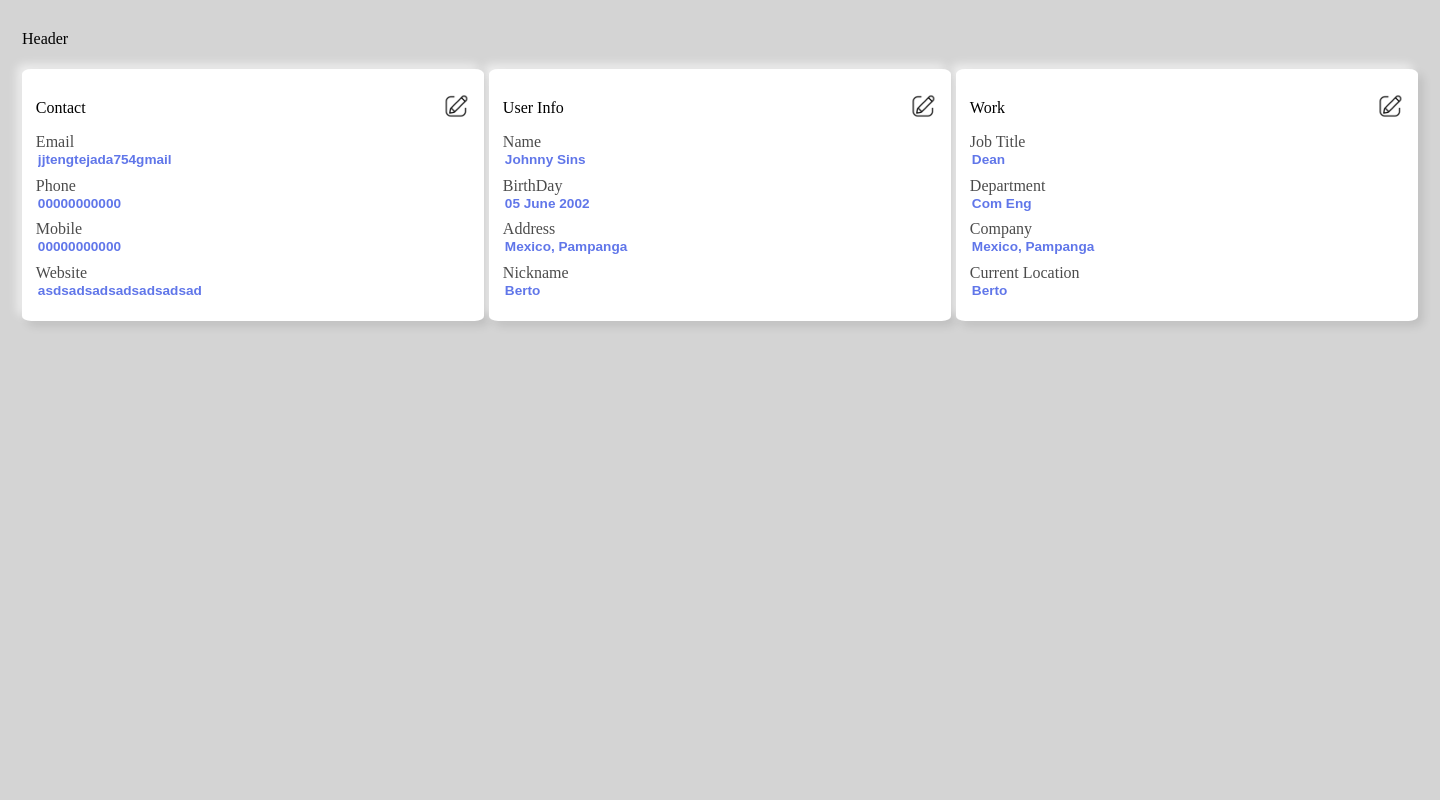
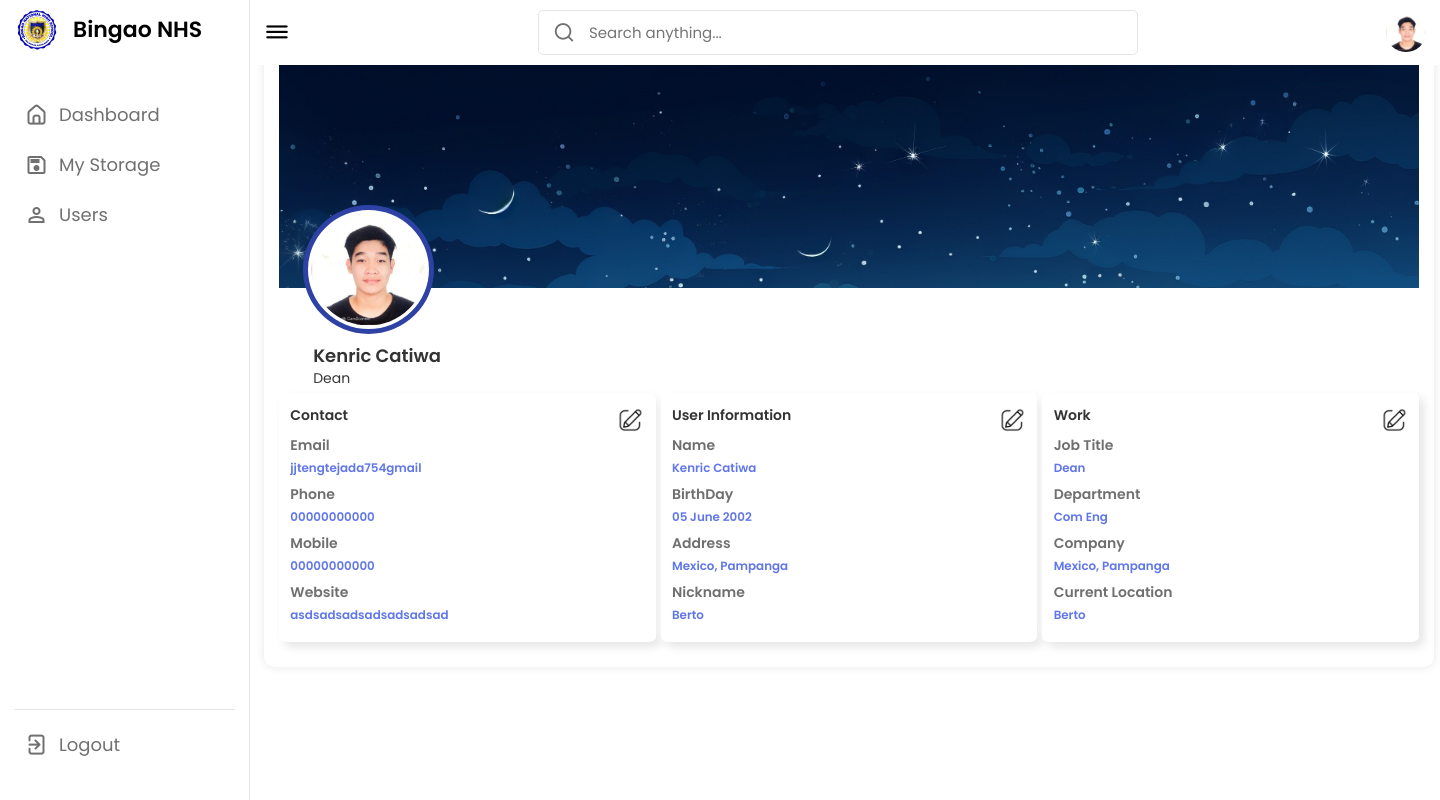
Before and after one commit to tayawaaean/File_Management_System, a PHP site: page /personal_info.html in a window 1440 px wide. Run offline with PHP 8.4, Linux system fonts and the light colour scheme.

Commit message:
Personal-Info

```diff
--- a/css/personal_info.css
+++ b/css/personal_info.css
@@ -3,7 +3,7 @@
     gap: 5px;
     margin: 14px;
     grid-template-columns: repeat(3, 1fr);
-    grid-template-rows: auto;
+    grid-template-rows: auto 1fr auto;
     grid-template-areas:
         "header header header"
         "first-side second-side third-side";
@@ -11,11 +11,13 @@
 body{
     background-color: rgb(212, 212, 212)
 }
-.header {
-    grid-area: header;
+
+nav{
+    grid-area: nav;
 }
-
-
+.dashboard{
+    grid-area: dashboard;
+}
 .first-side {
     padding: 3%;
     grid-area: first-side;
@@ -51,6 +53,7 @@ input[type='text']{
 }
 .user-label{
     opacity: .7;
+    display: flex;
 }
 .content-info{
     display: flex;
@@ -74,31 +77,68 @@ input[type='text']{
     width: 28px; /* Adjust as needed */
     height: auto;
 }
+.textheader{
+    font-weight: bold;
+}
+.cancel-btn i{
+    text-decoration: none;
+}
+.buttons{
+    display: flex;
+
+}
+
 .cancel-btn{
     display: none;
-    text-decoration: none;
-    color: black;
-    border: 1px solid black;
-    padding: .5%;
-    background-color: rgb(172, 149, 167);
-    border-radius: 15%;
-    margin-left: 65%;
 }
 .save-btn{
     display: none;
-    background-color: rgb(128, 218, 125);
-    text-decoration: none;
-    color: black;
-    border: 1px solid black;
-    padding: .5%;
-    border-radius: 15%;
+}
+.header {
+    grid-area: header;
+    width: auto;
+    height: auto;
+}
+.image-background-profile{
+    width: 100%;
+    height: auto;
+    overflow: hidden;
+}
+.white-bg {
+    background-color: white ;
+    width: 100%;
+    height: 100px;
+    display: flex;
+    flex-direction: column;
+    justify-content: flex-end;
+}
+.white-bg span{
+    margin-left: 3%;
+}
+.white-bg .userName{
+    font-weight: bold;
+    font-size: 18px;
+}
+.image-user img{
+    position: absolute;
+    width: 11%;
+    height: auto;
+    margin-left: 2%;
+    margin-top: -7%;
+    border: 5px solid rgb(46, 66, 166);
+    padding: .3%;
+    background-color: white;
+    border-radius: 50%;
 }
 
+
 @media screen and (max-width: 768px) {
-    body {
-        overflow: hidden;
+    .image-user img{
+       width: 25%;
     }
-
+    .white-bg span{
+        margin-bottom: -2%;
+    }
     .container {
         display: grid;
         gap: 5px;
--- /dev/null
+++ b/css/style-personal-info.css
@@ -0,0 +1,526 @@
+/* ===== Google Font Import - Poppins ===== */
+@import url('https://fonts.googleapis.com/css2?family=Poppins:wght@200;300;400;500;600&display=swap');
+*{
+    margin: 0;
+    padding: 0;
+    box-sizing: border-box;
+    font-family: 'Poppins', sans-serif;
+}
+
+:root{
+    /* ===== Colors ===== */
+    --primary-color: #0E4BF1;
+    --panel-color: #FFF;
+    --text-color: #000;
+    --black-light-color: #707070;
+    --border-color: #e6e5e5;
+    --toggle-color: #DDD;
+    --box1-color: #4DA3FF;
+    --box2-color: #FFE6AC;
+    --box3-color: #E7D1FC;
+    --title-icon-color: #fff;
+
+    /* ====== Transition ====== */
+    --tran-05: all 0.5s ease;
+    --tran-03: all 0.3s ease;
+    --tran-03: all 0.2s ease;
+}
+
+body{
+    min-height: 100vh;
+    background-color: var(--primary-color);
+}
+body.dark{
+    --primary-color: #3A3B3C;
+    --panel-color: #242526;
+    --text-color: #CCC;
+    --black-light-color: #CCC;
+    --border-color: #4D4C4C;
+    --toggle-color: #FFF;
+    --box1-color: #3A3B3C;
+    --box2-color: #3A3B3C;
+    --box3-color: #3A3B3C;
+    --title-icon-color: #CCC;
+}
+/* === Custom Scroll Bar CSS === */
+::-webkit-scrollbar {
+    width: 8px;
+}
+::-webkit-scrollbar-track {
+    background: #f1f1f1;
+}
+::-webkit-scrollbar-thumb {
+    background: var(--primary-color);
+    border-radius: 12px;
+    transition: all 0.3s ease;
+}
+
+::-webkit-scrollbar-thumb:hover {
+    background: #0b3cc1;
+}
+
+body.dark::-webkit-scrollbar-thumb:hover,
+body.dark .activity-data::-webkit-scrollbar-thumb:hover{
+    background: #3A3B3C;
+}
+
+h2{
+    font-weight: 600;
+    font-size: 40px;
+    color: var(--text-color);
+}
+nav{
+    position: fixed;
+    top: 0;
+    left: 0;
+    height: 100%;
+    width: 250px;
+    padding: 10px 14px;
+    background-color: var(--panel-color);
+    border-right: 1px solid var(--border-color);
+    transition: var(--tran-05);
+}
+nav.close{
+    width: 73px;
+}
+nav .logo-name{
+    display: flex;
+    align-items: center;
+}
+nav .logo-image{
+    display: flex;
+    justify-content: center;
+    min-width: 45px;
+}
+nav .logo-image img{
+    width: 40px;
+    object-fit: cover;
+    border-radius: 50%;
+}
+
+nav .logo-name .logo_name{
+    font-size: 22px;
+    font-weight: 600;
+    color: var(--text-color);
+    margin-left: 14px;
+    transition: var(--tran-05);
+}
+nav.close .logo_name{
+    opacity: 0;
+    pointer-events: none;
+}
+nav .menu-items{
+    margin-top: 40px;
+    height: calc(100% - 90px);
+    display: flex;
+    flex-direction: column;
+    justify-content: space-between;
+}
+.menu-items li{
+    list-style: none;
+}
+.menu-items li a{
+    display: flex;
+    align-items: center;
+    height: 50px;
+    text-decoration: none;
+    position: relative;
+}
+.nav-links li a:hover:before{
+    content: "";
+    position: absolute;
+    left: -7px;
+    height: 5px;
+    width: 5px;
+    border-radius: 50%;
+    background-color: var(--primary-color);
+}
+body.dark li a:hover:before{
+    background-color: var(--text-color);
+}
+.menu-items li a i{
+    font-size: 24px;
+    min-width: 45px;
+    height: 100%;
+    display: flex;
+    align-items: center;
+    justify-content: center;
+    color: var(--black-light-color);
+}
+.menu-items li a .link-name{
+    font-size: 18px;
+    font-weight: 400;
+    color: var(--black-light-color);
+    transition: var(--tran-05);
+}
+nav.close li a .link-name{
+    opacity: 0;
+    pointer-events: none;
+}
+.nav-links li a:hover i,
+.nav-links li a:hover .link-name{
+    color: var(--primary-color);
+}
+body.dark .nav-links li a:hover i,
+body.dark .nav-links li a:hover .link-name{
+    color: var(--text-color);
+}
+.menu-items .logout-mode{
+    padding-top: 10px;
+    border-top: 1px solid var(--border-color);
+}
+.menu-items .mode{
+    display: flex;
+    align-items: center;
+    white-space: nowrap;
+}
+.menu-items .mode-toggle{
+    position: absolute;
+    right: 14px;
+    height: 50px;
+    min-width: 45px;
+    display: flex;
+    align-items: center;
+    justify-content: center;
+    cursor: pointer;
+}
+.mode-toggle .switch{
+    position: relative;
+    display: inline-block;
+    height: 22px;
+    width: 40px;
+    border-radius: 25px;
+    background-color: var(--toggle-color);
+}
+.switch:before{
+    content: "";
+    position: absolute;
+    left: 5px;
+    top: 50%;
+    transform: translateY(-50%);
+    height: 15px;
+    width: 15px;
+    background-color: var(--panel-color);
+    border-radius: 50%;
+    transition: var(--tran-03);
+}
+body.dark .switch:before{
+    left: 20px;
+}
+
+.dashboard{
+    position: relative;
+    left: 250px;
+    background-color: var(--panel-color);
+    min-height: 100vh;
+    width: calc(100% - 250px);
+    padding: 10px 14px;
+    transition: var(--tran-05);
+}
+nav.close ~ .dashboard{
+    left: 73px;
+    width: calc(100% - 73px);
+}
+.dashboard .top{
+    position: fixed;
+    top: 0;
+    left: 250px;
+    display: flex;
+    width: calc(100% - 250px);
+    justify-content: space-between;
+    align-items: center;
+    padding: 10px 14px;
+    background-color: var(--panel-color);
+    transition: var(--tran-05);
+    z-index: 10;
+}
+nav.close ~ .dashboard .top{
+    left: 73px;
+    width: calc(100% - 73px);
+}
+.dashboard .top .sidebar-toggle{
+    font-size: 26px;
+    color: var(--text-color);
+    cursor: pointer;
+}
+.dashboard .top .search-box{
+    position: relative;
+    height: 45px;
+    max-width: 600px;
+    width: 100%;
+    margin: 0 30px;
+}
+.top .search-box input{
+    position: absolute;
+    border: 1px solid var(--border-color);
+    background-color: var(--panel-color);
+    padding: 0 25px 0 50px;
+    border-radius: 5px;
+    height: 100%;
+    width: 100%;
+    color: var(--text-color);
+    font-size: 15px;
+    font-weight: 400;
+    outline: none;
+}
+.top .search-box i{
+    position: absolute;
+    left: 15px;
+    font-size: 22px;
+    z-index: 10;
+    top: 50%;
+    transform: translateY(-50%);
+    color: var(--black-light-color);
+}
+.top img{
+    width: 40px;
+    border-radius: 50%;
+}
+.dashboard .dash-content{
+    padding-top: 50px;
+}
+.dash-content .title{
+    display: flex;
+    align-items: center;
+    margin: 0px 0 30px 0;
+    justify-content: space-between;
+}
+.dash-content .title i{
+    position: relative;
+    height: 35px;
+    width: 35px;
+    border-radius: 6px;
+    color: var(--title-icon-color);
+    display: flex;
+    align-items: center;
+    justify-content: center;
+    font-size: 24px;
+}
+.dash-content .title .text{
+    font-size: 24px;
+    font-weight: 500;
+    color: var(--text-color);
+    margin-left: 10px;
+}
+.dash-content .boxes{
+    display: flex;
+    align-items: center;
+    justify-content: space-between;
+    flex-wrap: wrap;
+}
+.dash-content .boxes .box{
+    display: flex;
+    flex-direction: column;
+    align-items: center;
+    border-radius: 12px;
+    width: calc(100% / 2 - 15px);
+    padding: 15px 20px;
+    background-color: #0E4BF1;
+    transition: var(--tran-05);
+}
+.boxes .box i{
+    font-size: 35px;
+    color: var(--text-color);
+}
+.boxes .box .text{
+    white-space: nowrap;
+    font-size: 18px;
+    font-weight: 500;
+    color: var(--text-color);
+}
+.boxes .box .number{
+    font-size: 40px;
+    font-weight: 500;
+    color: var(--text-color);
+}
+.boxes .box.box2{
+    background-color: gold;
+}
+.boxes .box.box3{
+    background-color: var(--box3-color);
+}
+.dash-content .activity .activity-data{
+    display: flex;
+    justify-content: space-between;
+    align-items: center;
+    width: 100%;
+}
+.activity .activity-data{
+    display: flex;
+}
+.activity-data .data{
+    display: flex;
+    flex-direction: column;
+    margin: 0 15px;
+}
+.activity-data .data-title{
+    font-size: 18px;
+    font-weight: 400;
+    color: var(--black-light-color);
+}
+.activity-data .data .data-list{
+    font-size: 18px;
+    font-weight: 400;
+    margin-top: 20px;
+    white-space: nowrap;
+    color: var(--text-color);
+}
+
+.container {
+    /* border: 1px solid black; */
+    flex-basis: calc(50% - 20px); /* 50% width with margin included */
+    background-color: white;
+    padding: 20px;
+    border-radius: 10px;
+    box-shadow: 0 0 10px rgba(0, 0, 0, 0.1);
+    margin-top: 3%;
+}
+
+.bottom-search .search {
+    position: relative;
+    display: flex;
+    align-items: center;
+}
+
+.bottom-search input[type="text"] {
+    padding: 8px 30px 8px 50px; /* Adjust padding as needed */
+    border: 1px solid var(--border-color);
+    background-color: var(--panel-color);
+    border-radius: 25px;
+    height: 100%;
+    width: 150px; /* Adjust width as needed */
+    color: var(--text-color);
+    font-size: 15px;
+    font-weight: 400;
+    outline: none;
+}
+
+.bottom-search input[type="text"]:focus {
+    outline: none;
+    border-color: var(--accent-color); /* Add focus style */
+}
+
+.bottom-search .search i {
+    position: absolute;
+    left: 10px; /* Adjust position as needed */
+    color: var(--black-light-color); /* Adjust icon color */
+    pointer-events: none; /* Ensure the icon doesn't interfere with input events */
+}
+
+/* Add this CSS to your existing stylesheet */
+
+.nav-links li:hover {
+    background-color: skyblue; /* Change background color on hover */
+    border-radius: 35px;
+}
+
+.nav-links li.active {
+    width: 100%;
+    color: var(--color-primary);
+    background-color: var(--color-light);
+    margin-left: 0;
+}
+
+.nav-links li:hover .link-name,
+.nav-links li.active .link-name {
+    color: white; /* Change text color on hover and active */
+}
+
+@media (max-width: 1000px) {
+    nav{
+        width: 73px;
+    }
+    nav.close{
+        width: 250px;
+    }
+    nav .logo_name{
+        opacity: 0;
+        pointer-events: none;
+    }
+    nav.close .logo_name{
+        opacity: 1;
+        pointer-events: auto;
+    }
+    nav li a .link-name{
+        opacity: 0;
+        pointer-events: none;
+    }
+    nav.close li a .link-name{
+        opacity: 1;
+        pointer-events: auto;
+    }
+    nav ~ .dashboard{
+        left: 73px;
+        width: calc(100% - 73px);
+    }
+    nav.close ~ .dashboard{
+        left: 250px;
+        width: calc(100% - 250px);
+    }
+    nav ~ .dashboard .top{
+        left: 73px;
+        width: calc(100% - 73px);
+    }
+    nav.close ~ .dashboard .top{
+        left: 250px;
+        width: calc(100% - 250px);
+    }
+    .activity .activity-data{
+        overflow-X: scroll;
+    }
+}
+
+@media (max-width: 780px) {
+    .container{
+        margin-top: 15%;
+    }
+    .dash-content .boxes .box{
+        width: calc(100% / 2 - 15px);
+        margin-top: 15px;
+    }
+}
+@media (max-width: 560px) {
+    .dash-content .boxes .box{
+        width: 100% ;
+    }
+}
+@media (max-width: 400px) {
+    nav{
+        width: 0px;
+    }
+    nav.close{
+        width: 73px;
+    }
+    nav .logo_name{
+        opacity: 0;
+        pointer-events: none;
+    }
+    nav.close .logo_name{
+        opacity: 0;
+        pointer-events: none;
+    }
+    nav li a .link-name{
+        opacity: 0;
+        pointer-events: none;
+    }
+    nav.close li a .link-name{
+        opacity: 0;
+        pointer-events: none;
+    }
+    nav ~ .dashboard{
+        left: 0;
+        width: 100%;
+    }
+    nav.close ~ .dashboard{
+        left: 73px;
+        width: calc(100% - 73px);
+    }
+    nav ~ .dashboard .top{
+        left: 0;
+        width: 100%;
+    }
+    nav.close ~ .dashboard .top{
+        left: 0;
+        width: 100%;
+    }
+}
--- a/index.html
+++ b/index.html
@@ -32,7 +32,7 @@
                     <i class="material-symbols-outlined">save</i>
                     <span class="link-name">My Storage</span>
                 </a></li>
-                <li><a href="#">
+                <li><a href="/personal_info.html">
                     <i class="material-symbols-outlined">person</i>
                     <span class="link-name">Users</span>
                 </a></li>
@@ -71,6 +71,7 @@
                         <span class="text">Total Users</span>
                         <span class="number">12</span>
                     </div>
+
                     <div class="box box2">
                         <i class="material-symbols-outlined">folder_open</i>
                         <span class="text">Total Files</span>
--- a/personal_info.html
+++ b/personal_info.html
@@ -4,23 +4,91 @@
     <meta charset="UTF-8">
     <meta name="viewport" content="width=device-width, initial-scale=1.0">
     <link rel="stylesheet" href="/css/personal_info.css">
+    <link rel="stylesheet" href="/css/style-personal-info.css">
+    <link rel="stylesheet" href="https://unicons.iconscout.com/release/v4.0.0/css/line.css">
+    <link rel="stylesheet" href="https://fonts.googleapis.com/css2?family=Material+Symbols+Outlined:opsz,wght,FILL,GRAD@20..48,100..700,0..1,-50..200" />
+    <link rel="stylesheet" href="https://maxcdn.bootstrapcdn.com/bootstrap/3.3.7/css/bootstrap.min.css">
+    <link href="https://fonts.googleapis.com/icon?family=Material+Icons+Sharp" rel="stylesheet">
+    <link rel="stylesheet" href="https://fonts.googleapis.com/css2?family=Material+Symbols+Outlined:opsz,wght,FILL,GRAD@24,400,0,0" />
     <title>Document</title>
 </head>
 <body>
+    <nav>
+        <div class="logo-name">
+            <div class="logo-image">
+                <img src="images/logo.png" alt="">
+            </div>
+
+            <span class="logo_name">Bingao NHS</span>
+        </div>
+
+        <div class="menu-items">
+            <ul class="nav-links">
+                <li><a href="index.html">
+                    <i class="uil uil-estate"></i>
+                    <span class="link-name">Dashboard</span>
+                </a></li>
+                <li><a href="storage.html">
+                    <i class="material-symbols-outlined">save</i>
+                    <span class="link-name">My Storage</span>
+                </a></li>
+                <li><a href="/personal_info.html">
+                    <i class="material-symbols-outlined">person</i>
+                    <span class="link-name">Users</span>
+                </a></li>
+            </ul>
+
+            <ul class="logout-mode">
+                <li><a href="#">
+                    <i class="uil uil-signout"></i>
+                    <span class="link-name">Logout</span>
+                </a></li>
+            </ul>
+        </div>
+    </nav>
+    <section class="dashboard">
+        <div class="top">
+            <i class="uil uil-bars sidebar-toggle"></i>
+
+            <div class="search-box">
+                <i class="uil uil-search"></i>
+                <input type="text" placeholder="Search anything...">
+            </div>
+
+            <img src="images/user.jpeg" alt="">
+        </div>
     <div class="container">
         <div class="header">
-           <p class="textheader">Header</p>
+           <div class="background">
+            <img class="image-background-profile" src="/img/background-lang.jpg" alt="background-lang">
+            <div class="profile-image">
+                <div class="image-user">
+                    <img src="/Images/user.jpeg" alt="">
+                </div>
+            </div>
+            <div class="white-bg">
+                <span class="userName" id="userName"></span>
+                <span class="userTitle" id="work-title"></span>
+            </div>
+           </div>
         </div>
         <div class="first-side">
             <div class="operation">
                 <p class="textheader">Contact</p>
-                <a class="cancel-btn"  id="cancel-btn">Cancel</a>
-                <button type="submit" class="save-btn" id="save-btn">Save</button>
+                <div class="buttons">
+                <a class="cancel-btn"  id="cancel-btn"><span class="material-symbols-outlined">
+                    close
+                    </span></i></a>
+                <a class="save-btn" id="save-btn"><span class="material-symbols-outlined">
+                    check_small
+                    </span></a>
                 <a class="edit-info-btn"  id="contact-edit"><img src="/img/edit-246.png" alt="edit-icon"></a>
+                </div>
             </div>
             <div class="content-info">
             <label class="user-label" for="email">Email</label>
             <input type="text" id="email" readonly value="jjtengtejada754gmail">
+
 
             <label class="user-label" for="phone">Phone</label>
             <input type="text" id="phone" readonly value="00000000000">
@@ -36,15 +104,21 @@
 
         <div class="second-side">
             <div class="operation">
-                <p class="textheader">User Info</p>
-                <a class="cancel-btn"  id="cancel-btn-info">Cancel</a>
-                <button type="submit" class="save-btn" id="save-btn-info">Save</button>
+                <p class="textheader">User Information</p>
+                <div class="buttons">
+                <a class="cancel-btn"  id="cancel-btn-info"><span class="material-symbols-outlined">
+                    close
+                    </span></i></a>
+                <a class="save-btn" id="save-btn-info"><span class="material-symbols-outlined">
+                    check_small
+                    </span></a>
                 <a class="edit-info-btn"  id="info-edit"><img src="/img/edit-246.png" alt="edit-icon"></a>
+                </div>
             </div>
             <div class="content-info">
 
             <label class="user-label"  for="name">Name</label>
-            <input type="text" id="name" readonly value="Johnny Sins">
+            <input type="text" id="name" readonly value="Kenric Catiwa">
 
             <label class="user-label" for="birthday">BirthDay</label>
             <input type="text" id="birthday" readonly value="05 June 2002">
@@ -59,9 +133,15 @@
         <div class="third-side">
                 <div class="operation">
                     <p class="textheader">Work</p>
-                    <a class="cancel-btn"  id="cancel-btn-work">Cancel</a>
-                    <button type="submit" class="save-btn" id="save-btn-work">Save</button>
+                    <div class="buttons">
+                    <a class="cancel-btn"  id="cancel-btn-work"><span class="material-symbols-outlined">
+                        close
+                        </span></i></a>
+                    <a class="save-btn" id="save-btn-work"><span class="material-symbols-outlined">
+                        check_small
+                        </span></a>
                     <a class="edit-info-btn"  id="work-edit"><img src="/img/edit-246.png" alt="edit-icon"></a>
+                    </div>
                 </div>
 
             <div class="content-info">
@@ -81,4 +161,5 @@
     </div>
 </body>
 <script src="/js/personal-info.js"></script>
+<script src="script.js"></script>
 </html>
```
Also changed, not shown: js/personal-info.js (+24 -0 lines), img/background-lang.jpg (added).
